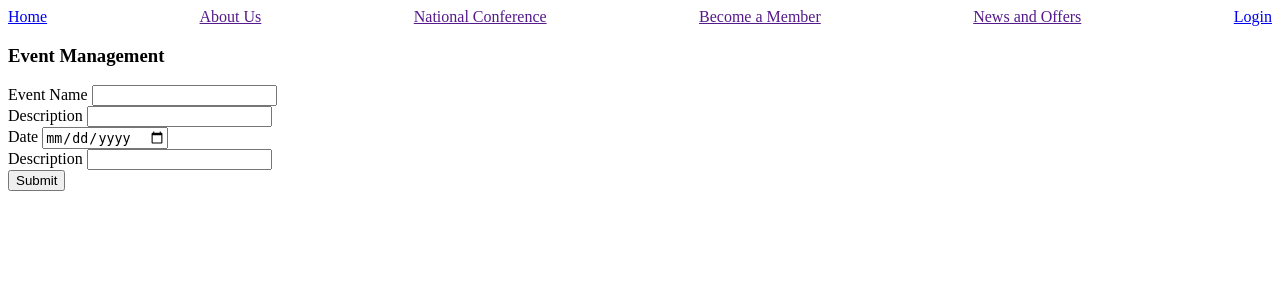
After one commit to JohnPaulCalusor/THESIS, a Django app: page /event in a window 1280 px wide. The commit adds this page. Shown: the top 300 px of the page. Run offline with Django 5.2, Linux system fonts and the light colour scheme.

Commit message:
add event management

```diff
--- /dev/null
+++ b/papsas_app/templates/papsas_app/event_management.html
@@ -0,0 +1,26 @@
+{% extends 'papsas_app/layout.html' %}
+
+{% block body %}
+    <h3>
+        Event Management
+    </h3>
+    <form action="">
+        <div>
+            <label for="eventName">Event Name</label>
+            <input type="text" name="eventName">
+        </div>
+        <div>
+            <label for="desc">Description</label>
+            <input type="text" name="desc">
+        </div>
+        <div>
+            <label for="date">Date</label>
+            <input type="date" name="date">
+        </div>
+        <div>
+            <label for="desc">Description</label>
+            <input type="text" name="desc">
+        </div>
+        <button type="submit">Submit</button>
+    </form>
+{% endblock %}
--- a/papsas_app/templates/papsas_app/layout.html
+++ b/papsas_app/templates/papsas_app/layout.html
@@ -18,6 +18,7 @@
                          <a href="">Dashboard</a>
                          <a href="">Records</a>
                          <a href="{% url 'election' %}">Election</a>
+                         <a href="{% url 'event' %}">Event Management</a>
                          <a href="{% url 'logout' %}">Logout</a>
                      {% endif%}
                  {% else %}
@@ -29,7 +30,7 @@
                          <a href="{% url 'vote' %}">Election</a>
                      {% endif %}
                  {% endfor %}
-                 <a href="{% url 'logout' %}">Logout</a>
+                    <a href="{% url 'logout' %}">Logout</a>
                  {% endif %}
              </div>
             <div>
--- a/papsas_app/urls.py
+++ b/papsas_app/urls.py
@@ -14,4 +14,5 @@ urlpatterns = [
     path('manageElection/<int:id>', views.manage_election, name="manage_election"),
     path('vote', views.vote, name="vote"),
     path('profile/<int:id>', views.profile, name="profile"),
+    path('event', views.event, name="event")
 ] + static(settings.MEDIA_URL, document_root=settings.MEDIA_ROOT)
--- a/papsas_app/views.py
+++ b/papsas_app/views.py
@@ -164,3 +164,6 @@ def profile(request, id):
     return render(request, 'papsas_app/profile.html/', {
         'viewUser' : user,
     })
+
+def event(request):
+    return render(request, 'papsas_app/event_management.html')
```
Also changed, not shown: papsas_app/models.py (+10 -0 lines), 1 other file.
